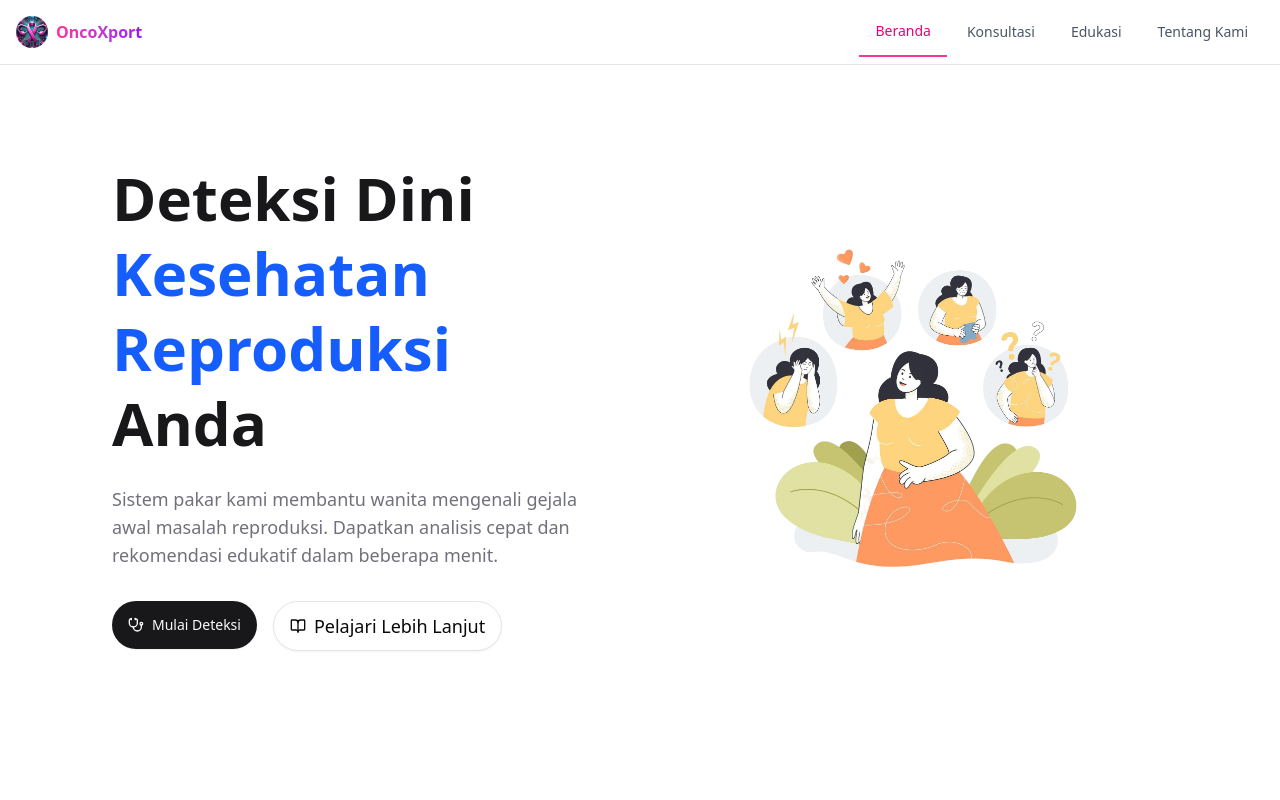
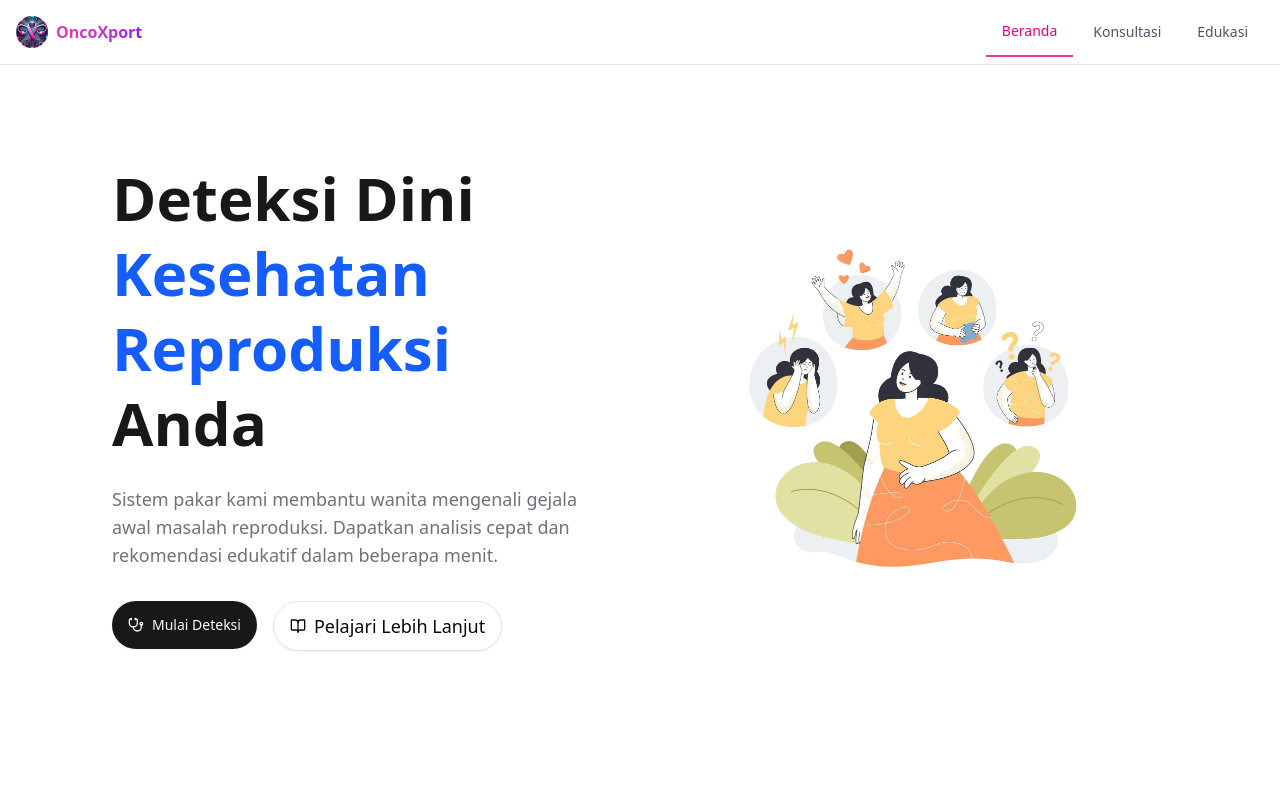
Before and after one commit to Itsnotf/sistem-pakar, a Next.js app: page / in a window 1280 px wide. Shown: the top 800 px of the page. Built offline with nearby package versions, Linux system fonts and the light colour scheme.

Commit message:
update: delete page tentang-kami

```diff
--- a/src/app/tentangkami/page.tsx
+++ /dev/null
@@ -1,9 +0,0 @@
-import React from 'react'
-
-export default function TentangKami() {
-  return (
-    <div>
-      Tentang Kami
-    </div>
-  )
-}
--- a/src/components/layout/MainNav.tsx
+++ b/src/components/layout/MainNav.tsx
@@ -9,7 +9,6 @@ const mainNavItems = [
   { title: "Beranda", link: "/" },
   { title: "Konsultasi", link: "/konsultasi" },
   { title: "Edukasi", link: "/edukasi" },
-  { title: "Tentang Kami", link: "/tentangkami" },
 ]
 
 export function MainNav() {
--- a/src/components/layout/MobileNav.tsx
+++ b/src/components/layout/MobileNav.tsx
@@ -18,7 +18,6 @@ const mobileItems = [
   { title: "Beranda", link: "/" },
   { title: "Konsultasi", link: "/konsultasi" },
   { title: "Edukasi", link: "/edukasi" },
-  { title: "Tentang Kami", link: "/tentangkami" },
 ]
 
 export function MobileNav() {
```
